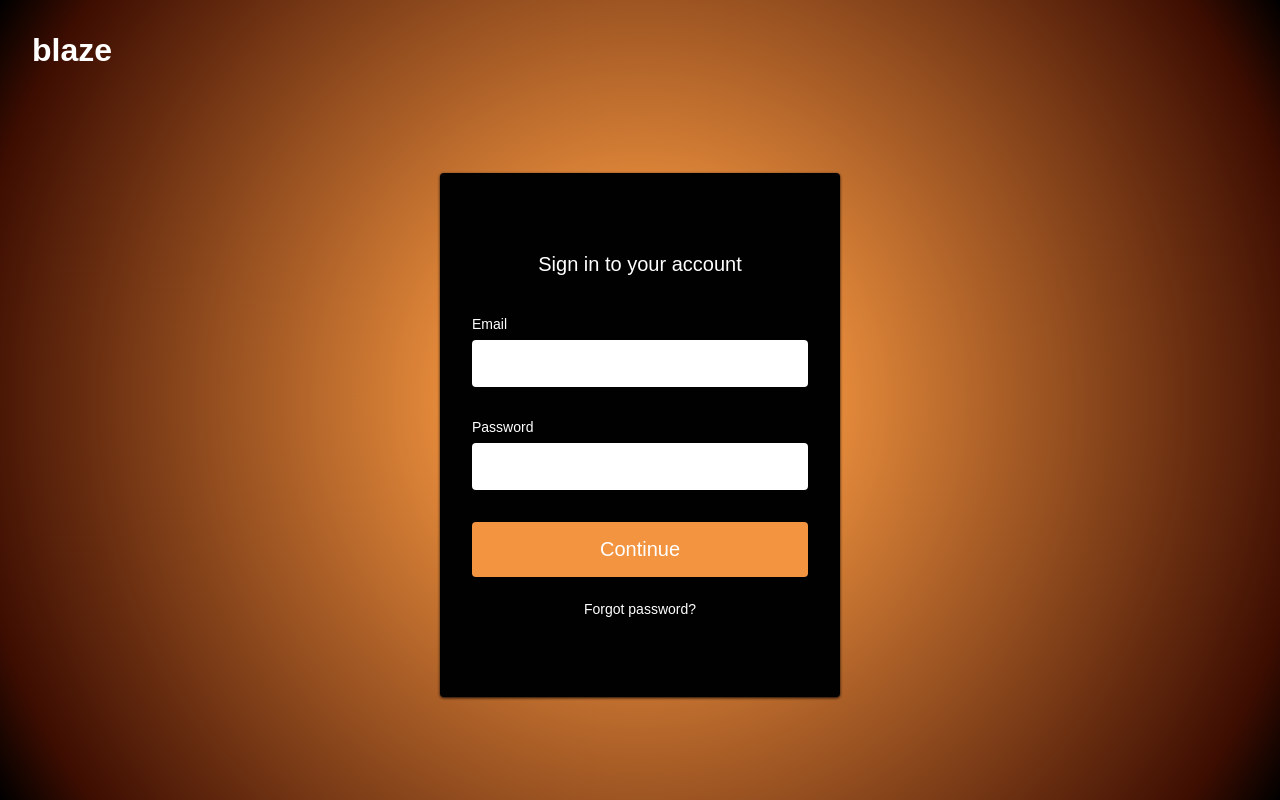
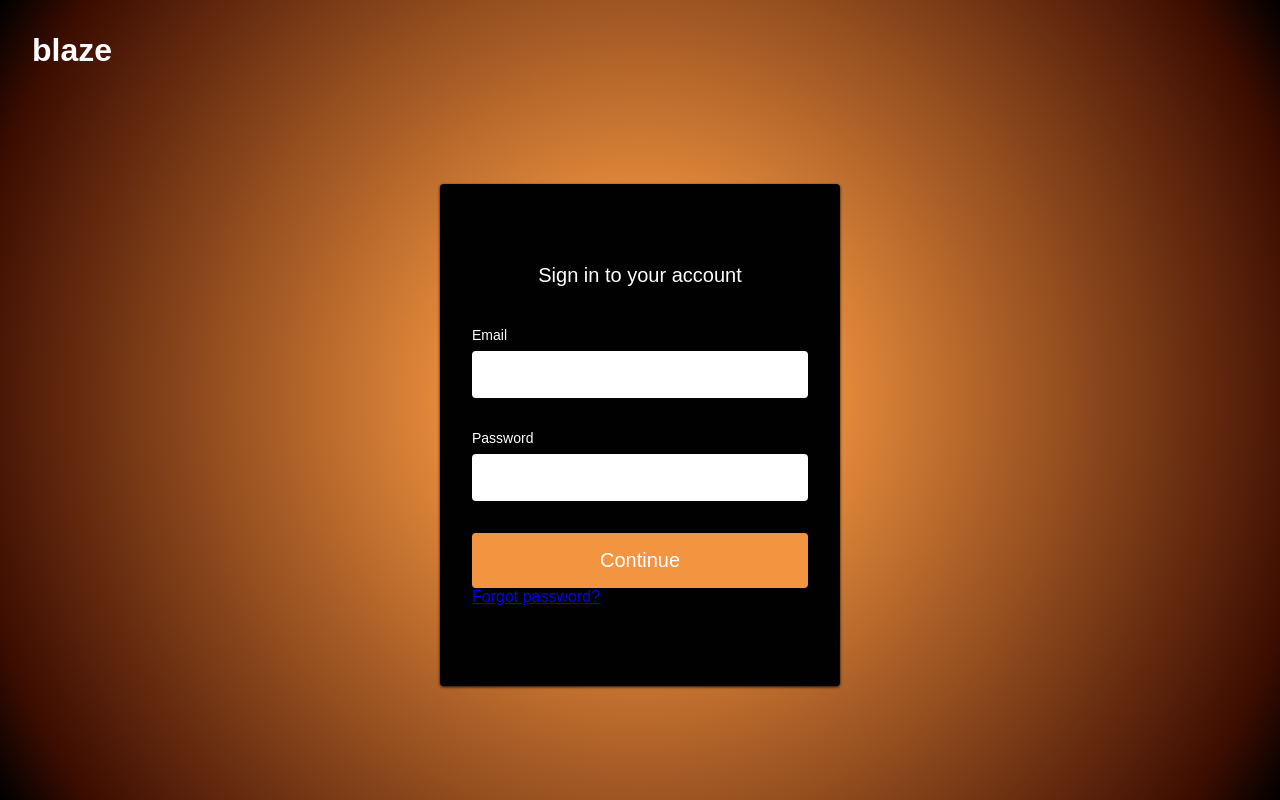
Before and after one commit to kayzen-x/blaze-landing-page, a React (Create React App) app: page /signin in a window 1280 px wide. Built offline with nearby package versions, Linux system fonts and the light colour scheme; the HTML template or start-up script is replaced by a standard one; a web font is replaced by a local one.

Commit message:
added link

```diff
--- a/src/components/Signin/index.js
+++ b/src/components/Signin/index.js
@@ -11,6 +11,7 @@ import {
     FormButton,
     Text
  } from './SigninElements'
+import { Link } from 'react-router-dom'
 
 const SignIn = () => {
   return (
@@ -25,7 +26,7 @@ const SignIn = () => {
                     <FormLabel htmlFor='for'> Password </FormLabel>
                     <FormInput type='password' required/>
                     <FormButton type='submit'> Continue </FormButton>
-                    <Text> Forgot password? </Text>
+                    <Link> Forgot password? </Link>
                 </Form>
             </FormContent>
         </FormWrap>
```
